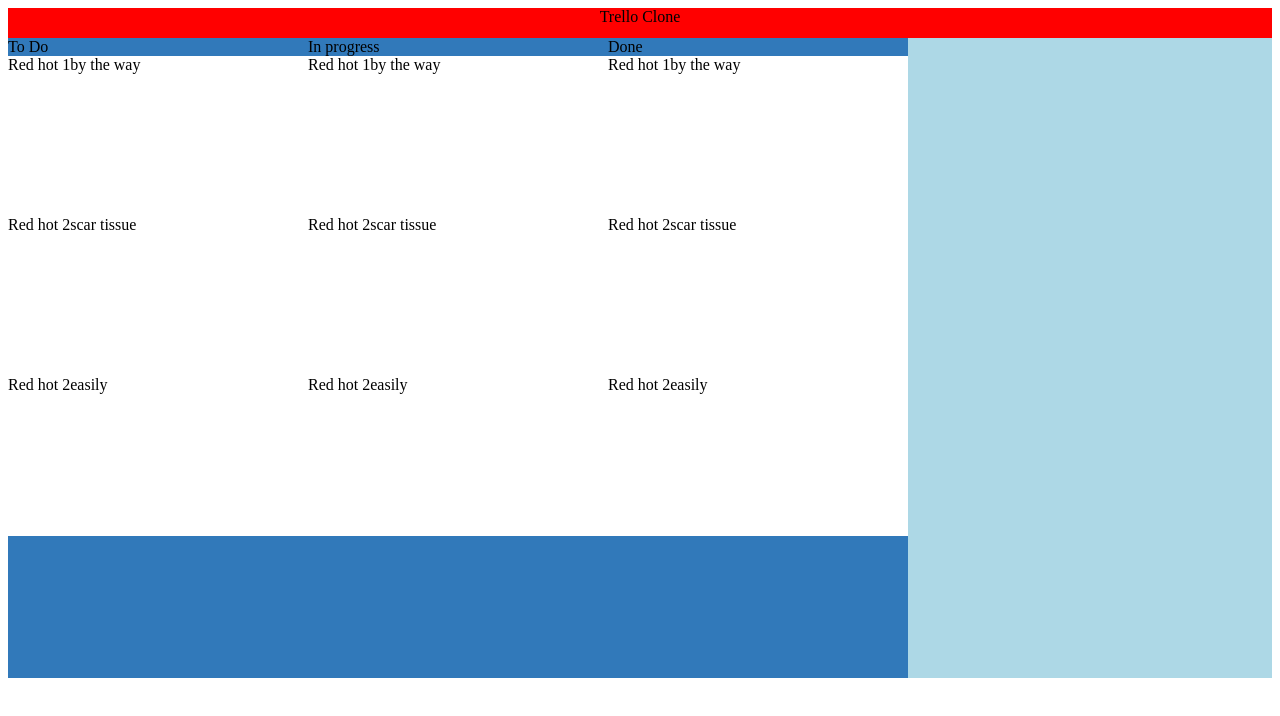
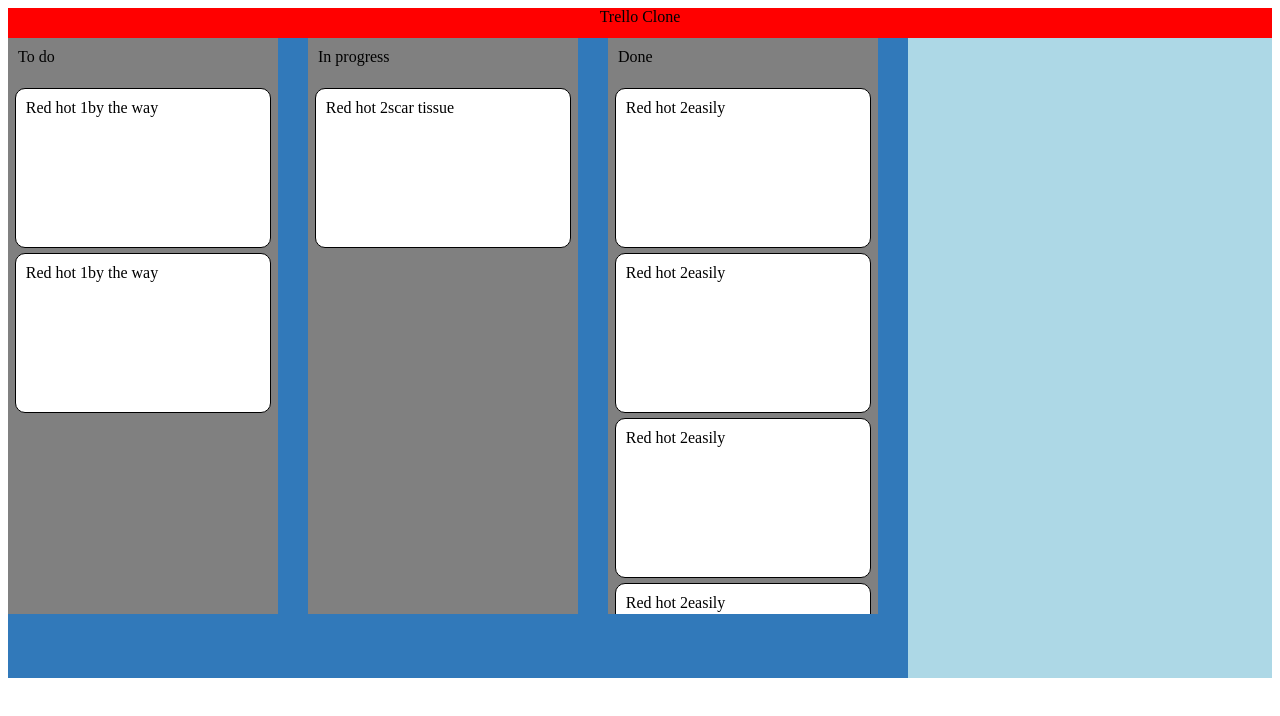
Before and after one commit to samueltrillo/trello-clone, a React (Create React App) app: page / in a window 1280 px wide. Shown: the top 716 px of the page. Built offline with nearby package versions, Linux system fonts and the light colour scheme.

Commit message:
Card mapping by id column added, scrollbar added and styled modified

```diff
--- a/src/components/main-component/columns/columns.tsx
+++ b/src/components/main-component/columns/columns.tsx
@@ -1,25 +1,31 @@
 import React from 'react';
 import ColumnTitle from '../../shared-components/column-title';
 import { ColumnsProps } from './types';
-import MainCard from '../../shared-components/card'
+import MainCard from '../../shared-components/card';
+import styles from './styles.module.css';
 
 
-export const Columns: React.FC<ColumnsProps> = (props) => {
-
-const { title, card } = props;
+export const Columns: React.FC<ColumnsProps> = ({columnId, title, card}) => {
 
     return (
-        <div>
-            <ColumnTitle title={title} />
+        <div className={styles.mainContainer}>
+            <ColumnTitle title = {title}/>
+            <div className={styles.scrollContainer}>
+                <div className={styles.cardsContainer}>
                     {
                         card && card.map(card => (
+                            card.cardColumnId === columnId
+                            ?
                                 <MainCard
                                     cardTitle = {card.cardTitle}
                                     description = {card.description}
                                 />
-
+                            :
+                            undefined
                         ))
                     }
+                </div>
+            </div>
         </div>
     )
 };
--- /dev/null
+++ b/src/components/main-component/columns/styles.module.css
@@ -0,0 +1,26 @@
+.mainContainer {
+  display: flex;
+  flex-direction: column;
+  width: 90%;
+  height: 90%;
+  background-color: grey;
+}
+.cardContainer {
+  margin: auto;
+}
+.scrollContainer {
+  overflow: scroll;
+}
+.scrollContainer::-webkit-scrollbar {
+  display: none;
+}
+.scrollContainer:hover::-webkit-scrollbar {
+  display: block;
+  height: 0;
+  width: 5px;
+  color: red;
+}
+.scrollContainer::-webkit-scrollbar-thumb {
+  background: #ccc;
+  border-radius: 2px;
+}
--- a/src/components/main-component/mainComponent.tsx
+++ b/src/components/main-component/mainComponent.tsx
@@ -5,19 +5,66 @@ import Columns from './columns';
 
 const MainComponent: React.FC = () => {
 
-    const title = ['To Do', 'In progress', 'Done'];
+    const title = [
+        {
+            columnId: '1',
+            columnTitle: 'To do',
+        },
+        {
+            columnId: '2',
+            columnTitle: 'In progress',
+        },
+        {
+            columnId: '3',
+            columnTitle: 'Done',
+        },
+
+    ]
     const card = [
         {
             cardTitle: 'Red hot 1',
             description: 'by the way',
+            cardColumnId: '1',
+        },
+           {
+            cardTitle: 'Red hot 1',
+            description: 'by the way',
+            cardColumnId: '1',
         },
         {
             cardTitle: 'Red hot 2',
             description: 'scar tissue',
+            cardColumnId: '2',
         },
         {
             cardTitle: 'Red hot 2',
             description: 'easily',
+            cardColumnId: '3',
+        },
+        {
+            cardTitle: 'Red hot 2',
+            description: 'easily',
+            cardColumnId: '3',
+        },
+        {
+            cardTitle: 'Red hot 2',
+            description: 'easily',
+            cardColumnId: '3',
+        },
+        {
+            cardTitle: 'Red hot 2',
+            description: 'easily',
+            cardColumnId: '3',
+        },
+        {
+            cardTitle: 'Red hot 2',
+            description: 'easily',
+            cardColumnId: '3',
+        },
+        {
+            cardTitle: 'Red hot 2',
+            description: 'easily',
+            cardColumnId: '3',
         },
     ];
 
@@ -28,7 +75,8 @@ const MainComponent: React.FC = () => {
                     title.map(titleProp => (
                         <ColumnContainer>
                             <Columns
-                                title = {titleProp}
+                                title = {titleProp.columnTitle}
+                                columnId = {titleProp.columnId}
                                 card = {card}
                             />
                         </ColumnContainer>
--- a/src/components/shared-components/card/styled.ts
+++ b/src/components/shared-components/card/styled.ts
@@ -1,7 +1,11 @@
 import styled from 'styled-components';
 
 export const CardContainer = styled.div`
-    width: 100%;
+    padding: 10px 10px;
+    width: 95%;
+    border: 1px black solid;
+    margin: 5px auto;
+    border-radius: 10px;
     height: 20vh;
     background-color: white;
 `
--- a/src/components/shared-components/card/types.ts
+++ b/src/components/shared-components/card/types.ts
@@ -1,4 +1,4 @@
 export interface CardProps {
-    cardTitle: string;
-    description: string;
+    cardTitle?: string;
+    description?: string;
 }
--- a/src/components/shared-components/column-title/styled.ts
+++ b/src/components/shared-components/column-title/styled.ts
@@ -1,8 +1,9 @@
 import styled from 'styled-components';
 
 export const ColumnTitle = styled.div`
-    width = 100%;
-    height = 30px;
-    font-weight = bold;
+    margin-top: 10px;
+    padding-left: 10px;
+    border-radius: 5px;
+    height: 35px;
     background-color: transparent;
 `
```
Also changed, not shown: src/components/main-component/columns/types.ts (+6 -1 lines). Lines whose indentation alone changed are shown as unchanged.
